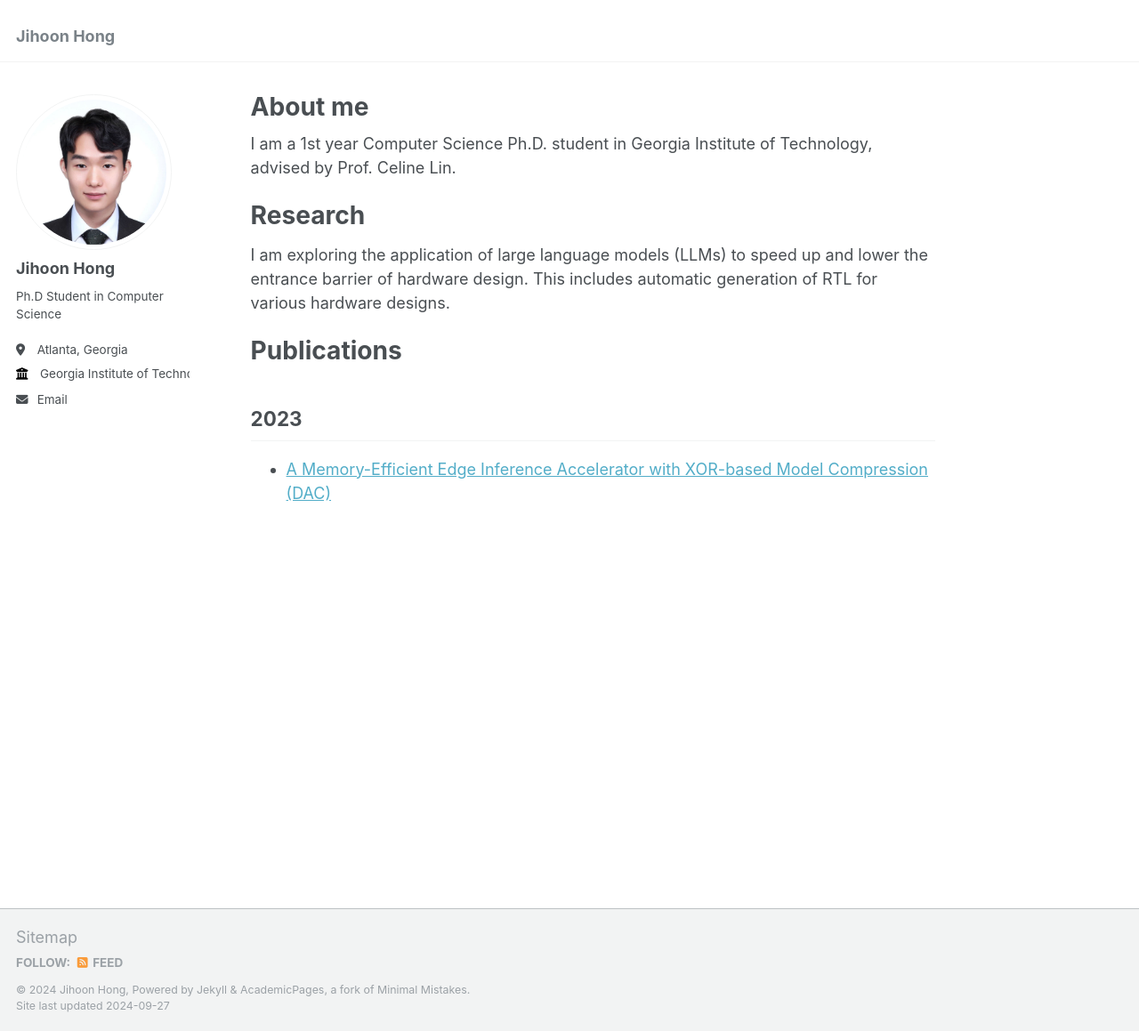
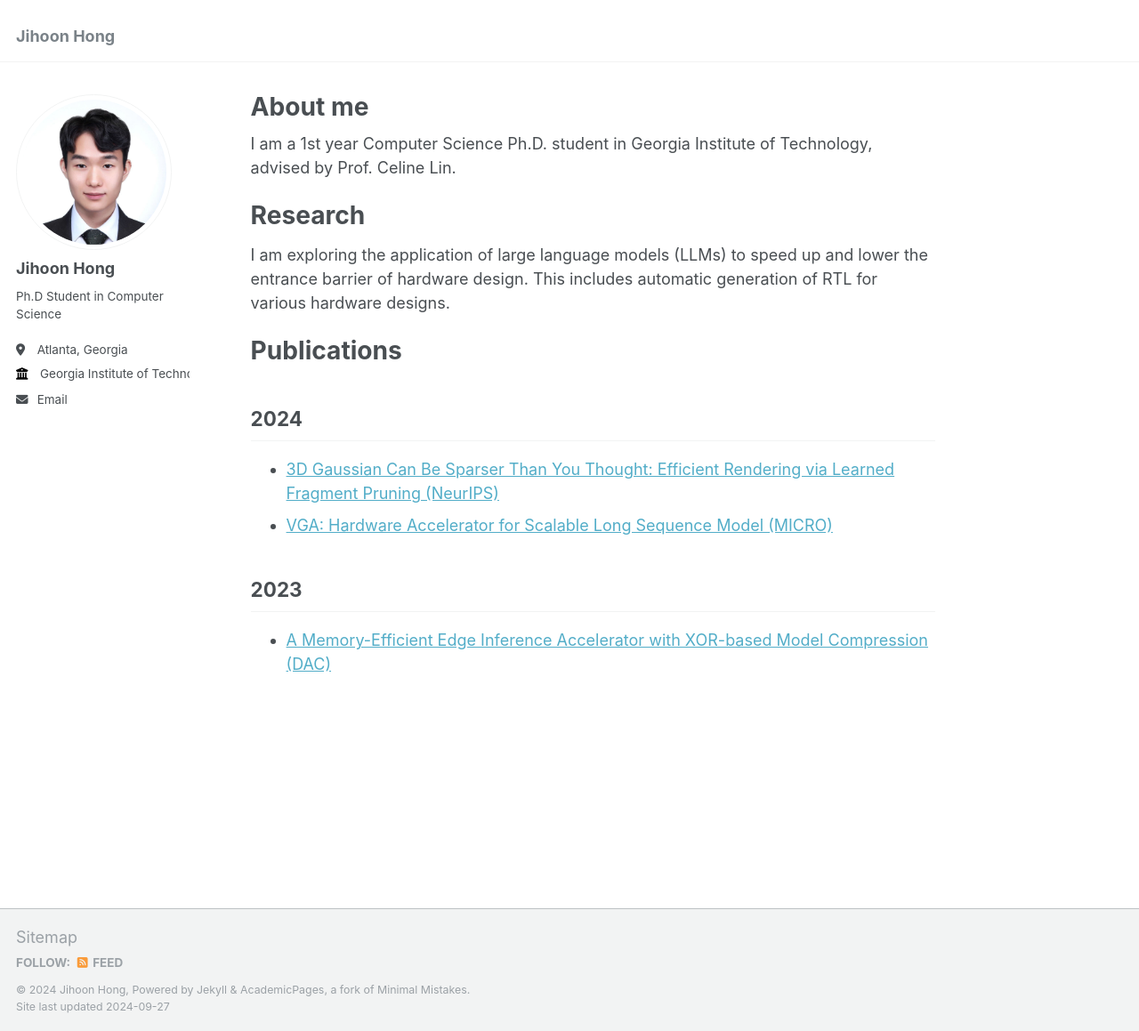
Before and after one commit to athlon76/athlon76.github.io, a Jekyll site: the page built from _pages/about.md, in a window 1280 px wide and 1159 px high. Shown: the whole window at 89% size. Built offline with Jekyll 4.4.1, drawn with Linux system fonts in a browser that asks for light colours.

Commit message:
Update about.md

```diff
--- a/_pages/about.md
+++ b/_pages/about.md
@@ -16,6 +16,11 @@ I am exploring the application of large language models (LLMs) to speed up and l
 Publications
 =====
 
+2024
+-----
+- [3D Gaussian Can Be Sparser Than You Thought: Efficient Rendering via Learned Fragment Pruning (NeurIPS)](\files\NeurIPS_24.pdf)
+- [VGA: Hardware Accelerator for Scalable Long Sequence Model (MICRO)](\files\MICRO_24.pdf)
+
 2023
 -----
 - [A Memory-Efficient Edge Inference Accelerator with XOR-based Model Compression (DAC)](\files\DAC_23.pdf)
```
